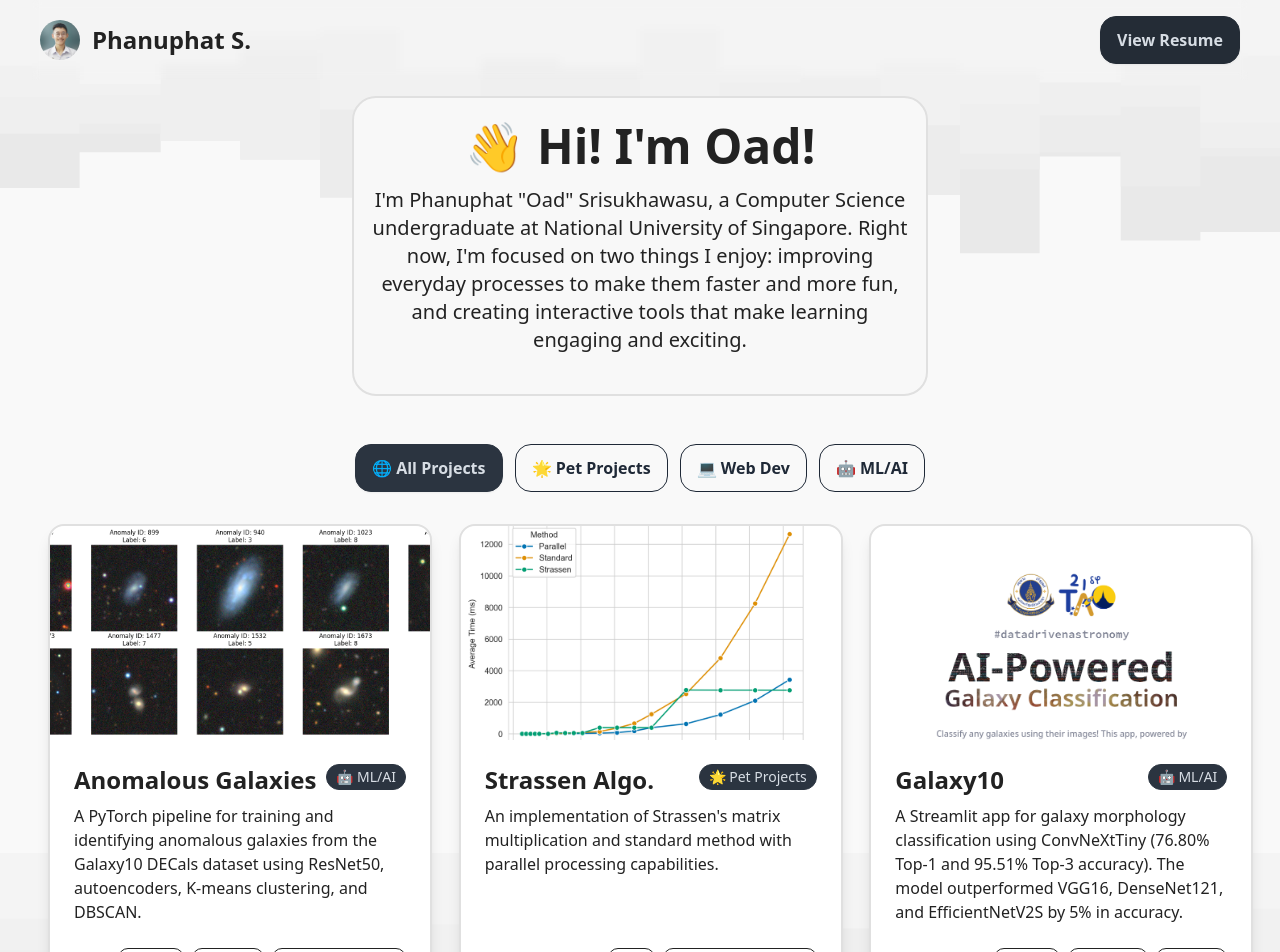
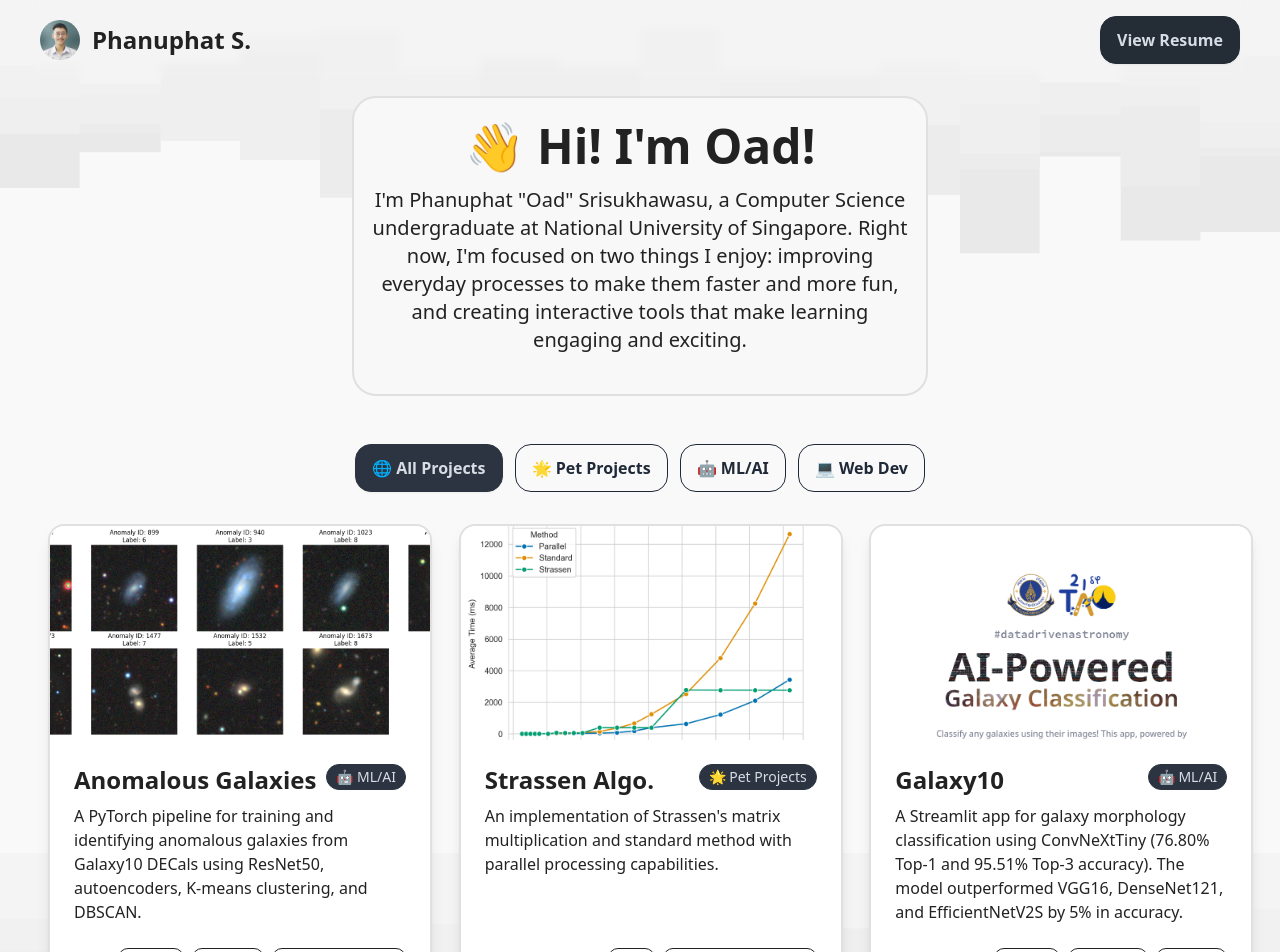
Before and after one commit to oadultradeepfield/phanuphats, a Next.js app: page / in a window 1280 px wide. Shown: the top 952 px of the page. Built offline with nearby package versions, Linux system fonts and the light colour scheme.

Commit message:
Fix typos

```diff
--- a/app/components/Projects.tsx
+++ b/app/components/Projects.tsx
@@ -9,7 +9,7 @@ const projects = [
     imageAlt: "Galaxy10 Anomaly Detection",
     title: "Anomalous Galaxies",
     description:
-      "A PyTorch pipeline for training and identifying anomalous galaxies from the Galaxy10 DECals dataset using ResNet50, autoencoders, K-means clustering, and DBSCAN.",
+      "A PyTorch pipeline for training and identifying anomalous galaxies from Galaxy10 DECals using ResNet50, autoencoders, K-means clustering, and DBSCAN.",
     category: "🤖 ML/AI",
     techStack: ["Python", "PyTorch", "Kaggle Notebook"],
     link: "https://github.com/oadultradeepfield/galaxy10-anomaly-detection",
@@ -89,8 +89,8 @@ const projects = [
 const categories = [
   "🌐 All Projects",
   "🌟 Pet Projects",
+  "🤖 ML/AI",
   "💻 Web Dev",
-  "🤖 ML/AI",
 ];
 
 const Projects: React.FC = () => {
```
